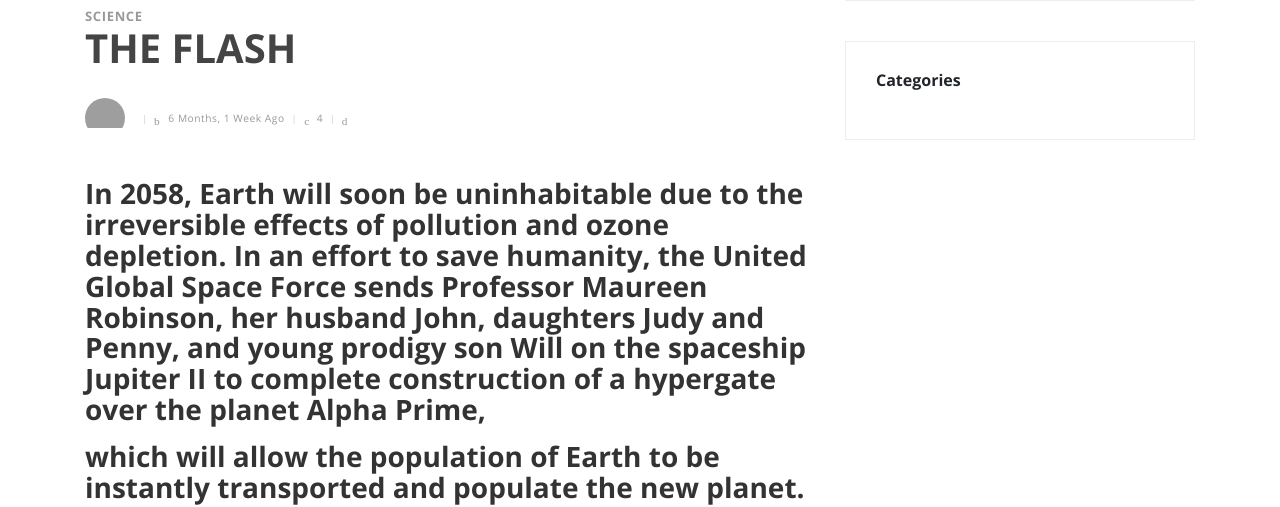
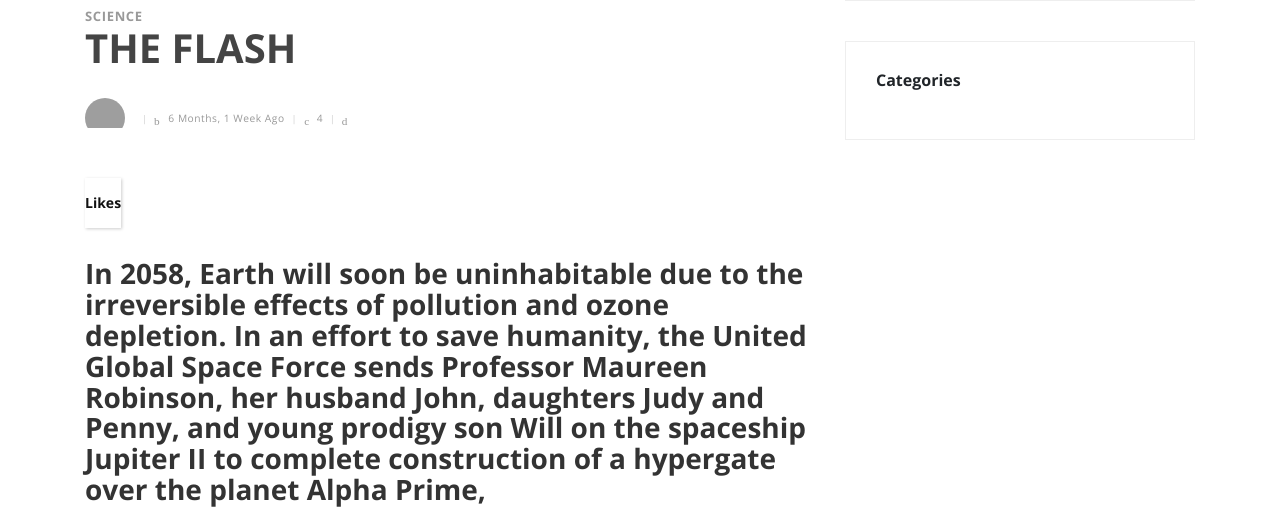
Before and after one commit to samirpatil2000/spectrum, a Django app: page /post/6/ in a window 1280 px wide. Shown: the part 470-977 px from the top of the page. Run offline with Django 3.2, Linux system fonts and the light colour scheme; data comes from the database, SQL or seed files in the repository; both versions use the stored data as it was after the commit; some libraries are stand-ins or nearby versions; some web fonts are replaced; grey boxes are pictures that could not be loaded.

Commit message:
like post is added

```diff
--- a/post_food/models.py
+++ b/post_food/models.py
@@ -28,10 +28,14 @@
     author=models.ForeignKey(User,on_delete=models.CASCADE)
     categories = models.ManyToManyField(Category)
     thumbnail=models.ImageField()
+    likes=models.ManyToManyField(User,related_name='posts_like')
     #featured=models.BooleanField()
 
     def __str__(self):
         return self.title
+
+    def number_of_likes(self):
+        return self.likes.count()
 
     def get_absolute_url(self):
         return reverse('post-details',kwargs={'id':self.pk})
--- a/post_food/urls.py
+++ b/post_food/urls.py
@@ -11,7 +11,9 @@
     path('blog/',views.blog,name='blogs'),
     path('join_us/',views.join_us,name='join_us'),
     path('post/<int:id>/',views.post,name='post-details'),
-   # path('post/<int:pk>/',PostDetailView.as_view(),name='post-details'),
+    path('like/<int:pk>/', views.likepost, name='like_post'),
+
+    # path('post/<int:pk>/',PostDetailView.as_view(),name='post-details'),
     path('post/<str:username>/', UserPostListView.as_view(), name='user-posts'),
     #
     path('post/Cat/<int:id>/', CategaryPostLisView.as_view(), name='cat-posts'),
--- a/post_food/views.py
+++ b/post_food/views.py
@@ -10,7 +10,8 @@
 from.models import Post,Category,PostView
 from django.views.generic import ListView , DetailView,CreateView,UpdateView,DeleteView
 from .forms import PostForm,ContactForm
-
+from django.http import HttpResponseRedirect
+from django.urls import reverse
 
 # Create your views here.
 
@@ -225,3 +226,9 @@
         post=self.get_object()
         if self.request.user==post.author:
             return True
+
+
+def likepost(request,pk):
+    post=get_object_or_404(Post,id=request.GET.get('post_id'))
+    post.likes.add(request.user)
+    return HttpResponseRedirect(reverse('post-details',args=[str(pk)]))
--- /dev/null
+++ b/static/css/dark.css
@@ -0,0 +1,3 @@
+:root {
+  filter: invert(100%);
+}
--- a/templates/post_food/head.html
+++ b/templates/post_food/head.html
@@ -27,6 +27,10 @@
     <!-- Favicon-->
     <link rel="shortcut icon" href="{% static 'favicon.png' %}">
 
+    <!-- For Dark Mode -->
+<!--    <link rel="stylesheet" href="{% static 'css/dark.css' %}">-->
+    <link rel="stylesheet" href="">
+
     <link  href="{% static 'css/github.css' %}" rel="stylesheet">
 
     <link  href="{% static 'css/post.css' %}" rel="stylesheet">
--- a/templates/post_food/post_detail.html
+++ b/templates/post_food/post_detail.html
@@ -56,12 +56,18 @@
                   </div>
                 </div>
                 <div class="post-body">
+                    <form action="{% url 'like_post' post.pk %}" >
+                        <button type="submit" name="post_id" value="{{ post.id }}" class="btn btn-primary btn-sm">
+                            Likes
+                        </button>
+                    </form>
 
                     <p>
                     <h5>{{ post.content|safe}}</h5>
                     </p>
 
                 </div>
+
                 <div class="posts-nav d-flex justify-content-between align-items-stretch flex-column flex-md-row">
                 {% if post.previous_post %}
                 <a href="#" class="prev-post text-left d-flex align-items-center">
```
Also changed, not shown: templates/post_food/index.html (+9 -1 lines), db.sqlite3, main_food/settings.py (line endings or trailing spaces).
